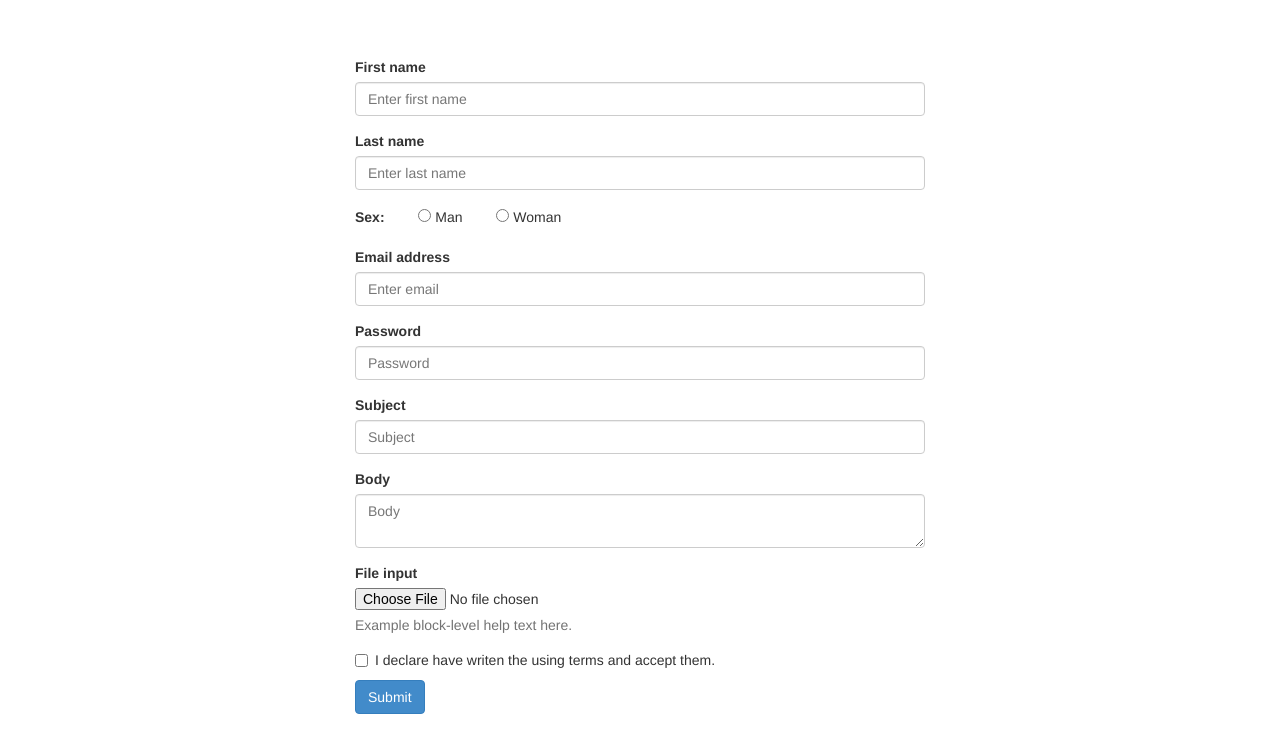
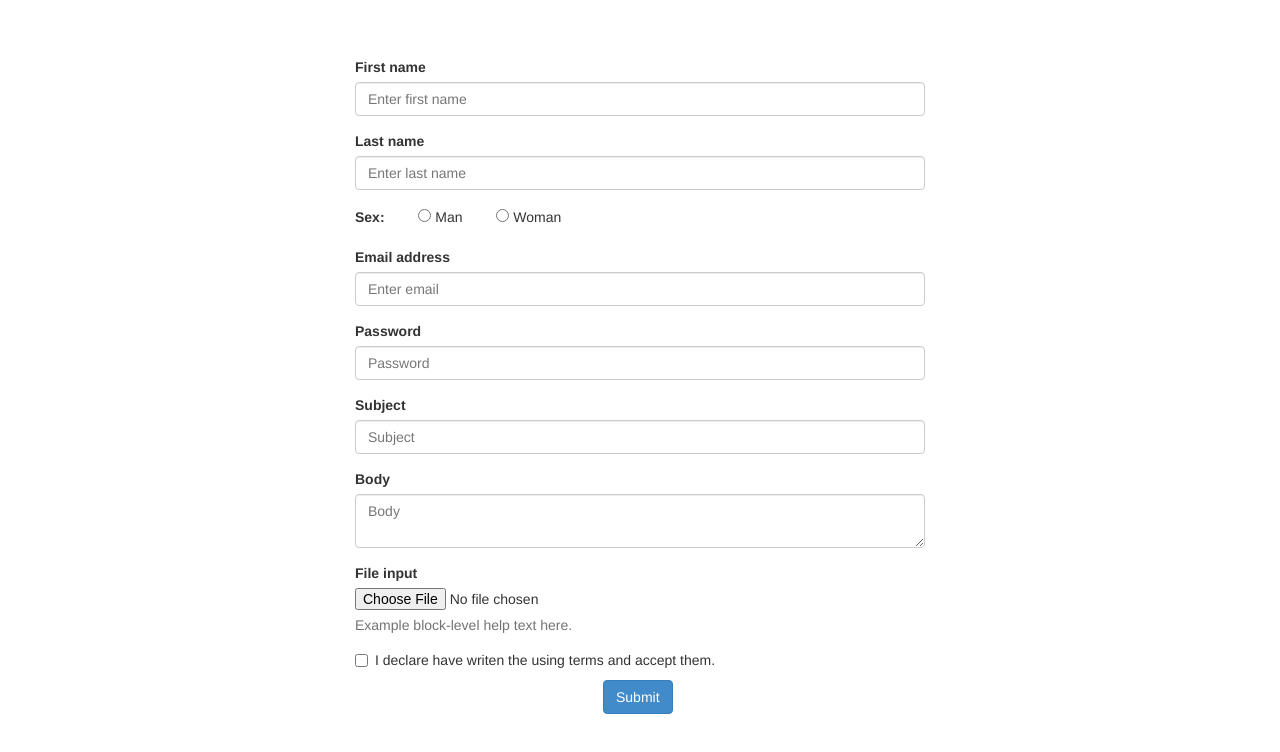
Before and after one commit to Pau16/Test2, a plain HTML site: page index.html in a window 1280 px wide. Shown: the part 192-944 px from the top of the page. Before the commit the page ends 906 px from the top, so only its background shows below. Drawn offline with nearby package versions, Linux system fonts and the light colour scheme.

Commit message:
Update starter-template.css

```diff
--- a/starter-template.css
+++ b/starter-template.css
@@ -1,5 +1,6 @@
 body {
   padding-top: 50px;
+  padding-bottom: 50px;
 }
 .starter-template {
   padding: 40px 15px;
@@ -13,3 +14,7 @@ body {
 #radio{
 	margin-left: 30px;
 }
+button{
+	position:relative;
+	margin-left:248px;
+}
```
